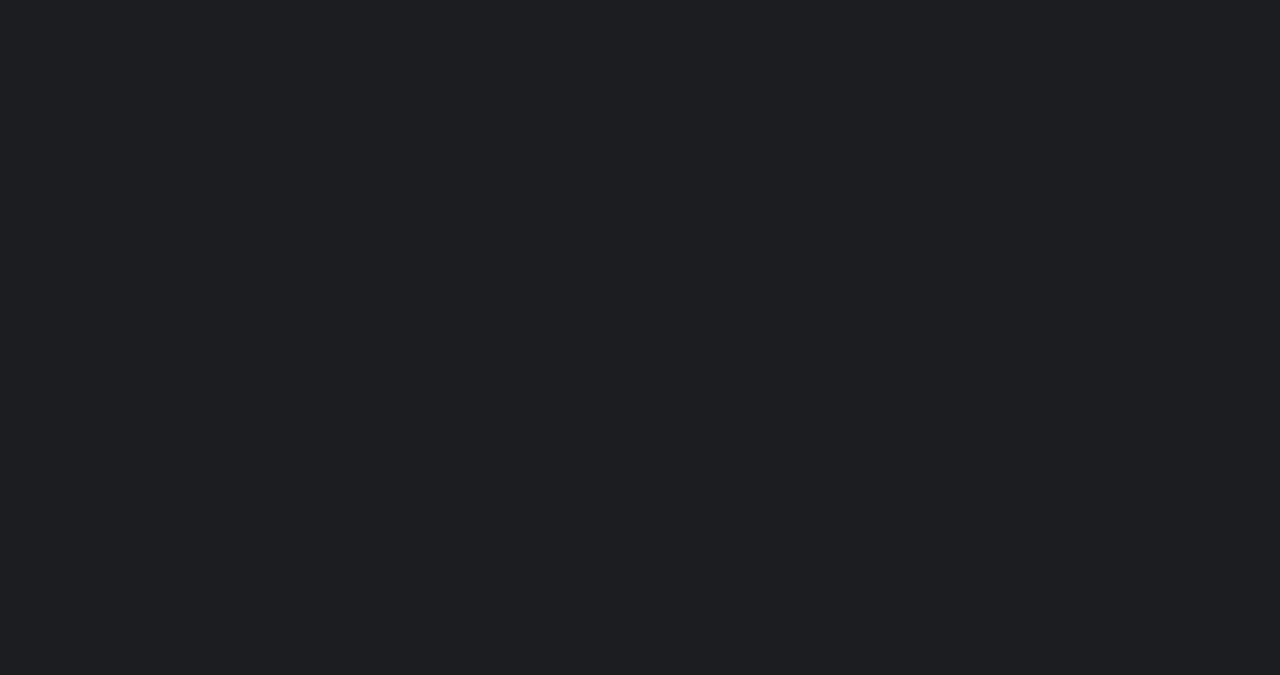
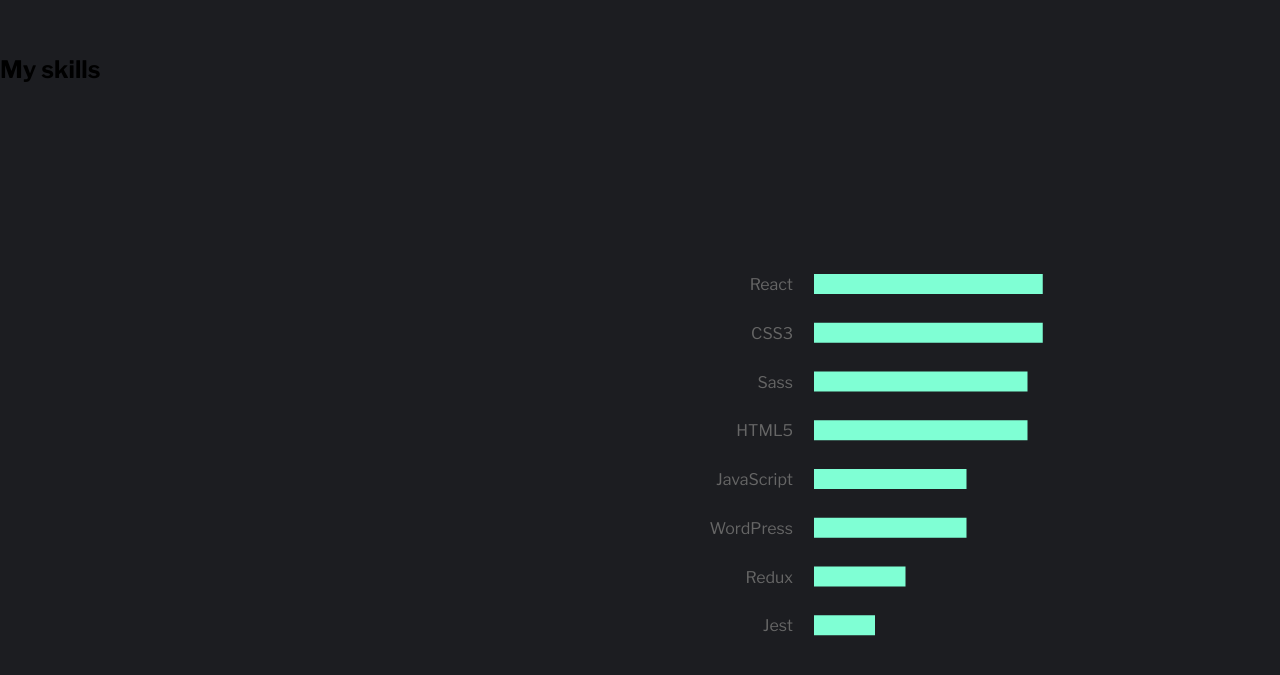
Before and after one commit to Tim-jn/Portfolio, a React (Create React App) app: page / in a window 1280 px wide. Shown: the part 1545-2220 px from the top of the page. Built offline with nearby package versions, Linux system fonts and the light colour scheme.

Commit message:
Added recharts + ChartSkills

```diff
--- a/package.json
+++ b/package.json
@@ -18,6 +18,7 @@
     "react": "^17.0.2",
     "react-dom": "^17.0.2",
     "react-scripts": "5.0.0",
+    "recharts": "^2.1.9",
     "sass": "^1.49.9",
     "scrollmagic": "^2.0.8",
     "typescript": "^4.6.3",
--- a/src/App.scss
+++ b/src/App.scss
@@ -74,7 +74,6 @@ body {
   width: 100%;
   background-repeat: no-repeat;
   background-attachment: fixed;
-  background-image: url("");
 }
 
 .skills {
--- a/src/App.tsx
+++ b/src/App.tsx
@@ -1,3 +1,4 @@
+import ChartSkills from './Components/ChartSkills/ChartSkills'
 import './App.scss'
 import SideBar from './Components/SideBar/SideBar'
 import SocialBar from './Components/SocialBar/SocialBar'
@@ -12,7 +13,10 @@ function App() {
         <Title />
       </section>
       <section id="about-me" className="about"></section>
-      <section id="skills" className="skills"></section>
+      <section id="skills" className="skills">
+        <h1 className="skills-title">My skills</h1>
+        <ChartSkills />
+      </section>
       <section id="work" className="work"></section>
       <section id="contact" className="contact"></section>
     </main>
--- /dev/null
+++ b/src/Components/ChartSkills/ChartSkills.scss
@@ -0,0 +1,14 @@
+@import '../../App.scss';
+
+.recharts-responsive-container {
+    position: absolute;
+    right: 0;
+    top: 50%;
+    transform: translate(-50%,-50%);
+    width : 30%!important;
+    height : 50%!important;
+}
+
+.recharts-responsive-container path {
+    fill: $third-font-color;
+}
--- /dev/null
+++ b/src/Components/ChartSkills/ChartSkills.tsx
@@ -0,0 +1,65 @@
+import { BarChart, Bar, XAxis, YAxis, ResponsiveContainer } from 'recharts'
+import './ChartSkills.scss'
+
+const data = [
+  {
+    name: 'React',
+    value: 75,
+  },
+  {
+    name: 'CSS3',
+    value: 75,
+  },
+  {
+    name: 'Sass',
+    value: 70,
+  },
+  {
+    name: 'HTML5',
+    value: 70,
+  },
+  {
+    name: 'JavaScript',
+    value: 50,
+  },
+  {
+    name: 'WordPress',
+    value: 50,
+  },
+  {
+    name: 'Redux',
+    value: 30,
+  },
+  {
+    name: 'Jest',
+    value: 20,
+  },
+]
+
+export default function PieChartSkills() {
+  return (
+    <ResponsiveContainer>
+      <BarChart
+        layout="vertical"
+        data={data}
+        margin={{
+          top: 5,
+          right: 30,
+          left: 50,
+          bottom: 5,
+        }}
+        barSize={20}
+      >
+        <YAxis
+          type="category"
+          dataKey="name"
+          axisLine={false}
+          tickLine={false}
+          tickMargin={15}
+        />
+        <XAxis type="number" hide={true} />
+        <Bar dataKey="value" />
+      </BarChart>
+    </ResponsiveContainer>
+  )
+}
```
Also changed, not shown: 1 other file (tests, documents, lock files or other folders).
